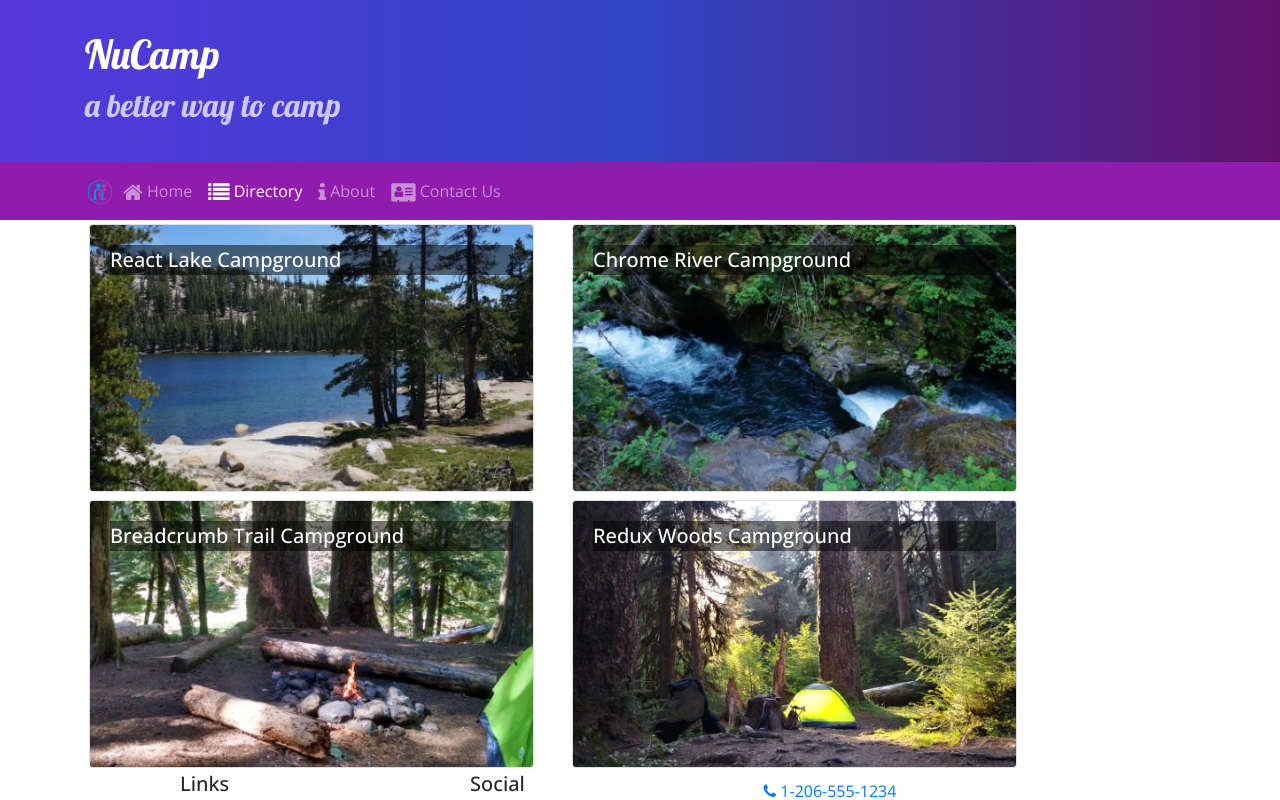
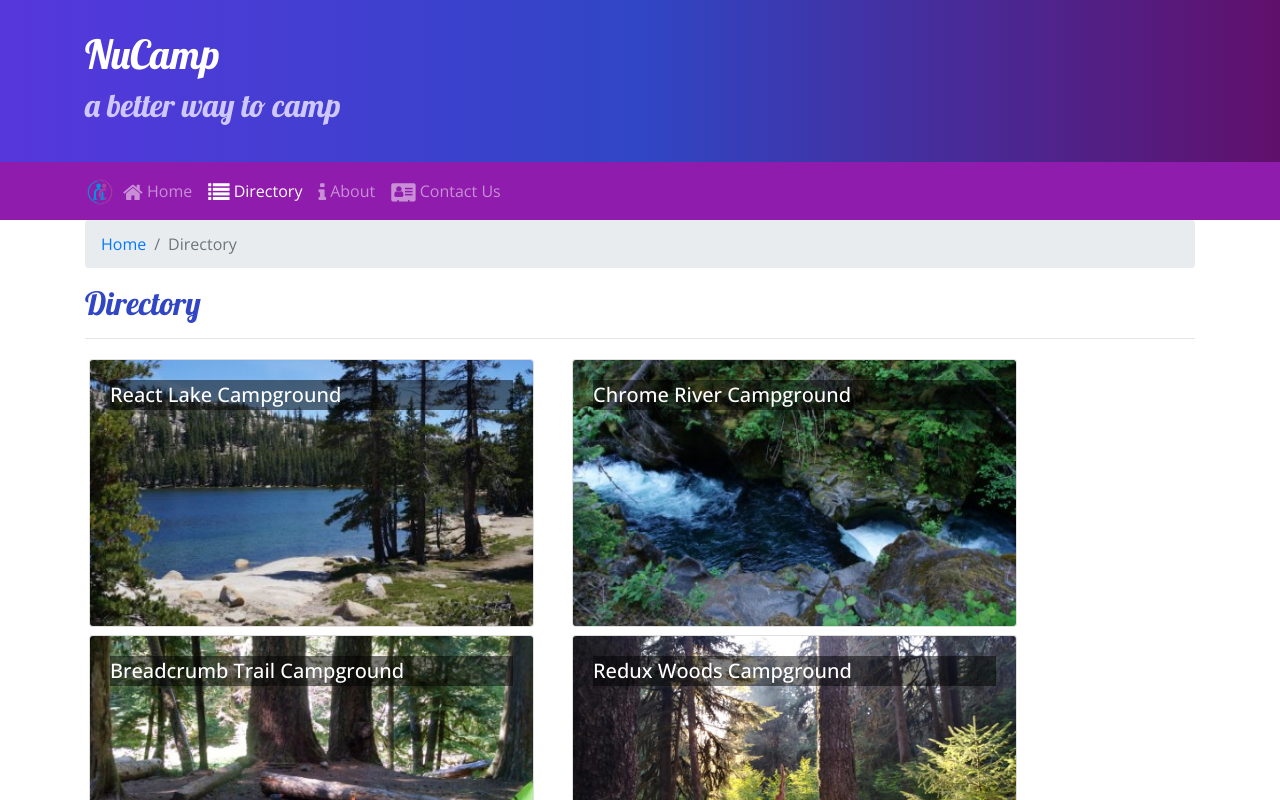
Before and after one commit to sharon-f-lewis/nucampsite-react, a React (Create React App) app: page /directory in a window 1280 px wide. Shown: the top 800 px of the page. Built offline with nearby package versions, Linux system fonts and the light colour scheme.

Commit message:
React Breadcrumbs

```diff
--- a/src/components/CampsiteInfoComponent.js
+++ b/src/components/CampsiteInfoComponent.js
@@ -1,5 +1,6 @@
 import React from 'react';
-import { Card, CardImg, CardText, CardBody, CardTitle } from 'reactstrap';
+import { Card, CardImg, CardText, CardBody, Breadcrumb, BreadcrumbItem } from 'reactstrap';
+import { Link } from 'react-router-dom';
 
 
 function RenderCampsite({campsite}) {
@@ -8,7 +9,6 @@
       <Card>
         <CardImg top src={campsite.image} alt={campsite.name} />
         <CardBody>
-          <CardTitle>{campsite.name}</CardTitle>
           <CardText>{campsite.description}</CardText>
         </CardBody>
       </Card>
@@ -43,6 +43,17 @@
     return (
       <div className="container">
         <div className="row">
+          <div className="col">
+            <Breadcrumb>
+              <BreadcrumbItem><Link to="/directory">Directory</Link></BreadcrumbItem>
+              <BreadcrumbItem active>{props.campsite.name}</BreadcrumbItem>
+            </Breadcrumb>
+            <h2>{props.campsite.name}</h2>
+            <hr />
+          </div>
+        </div>
+
+        <div className="row">
           <RenderCampsite campsite={props.campsite} />
           <RenderComments comments={props.comments} />
         </div>
--- a/src/components/ContactComponent.js
+++ b/src/components/ContactComponent.js
@@ -1,10 +1,16 @@
 import React from 'react';
+import { Breadcrumb, BreadcrumbItem } from 'reactstrap';
+import { Link } from 'react-router-dom';
 
 function Contact(props) {
   return (
     <div className="container">
       <div className="row">
         <div className="col">
+          <Breadcrumb>
+            <BreadcrumbItem><Link to="/home">Home</Link></BreadcrumbItem>
+            <BreadcrumbItem active>Contact Us</BreadcrumbItem>
+          </Breadcrumb>
           <h2>Contact Us</h2>
           <hr />
         </div>
--- a/src/components/DirectoryComponent.js
+++ b/src/components/DirectoryComponent.js
@@ -1,5 +1,5 @@
 import React from 'react';
-import { Card, CardImg, CardImgOverlay, CardTitle } from 'reactstrap';
+import { Card, CardImg, CardImgOverlay, CardTitle, Breadcrumb, BreadcrumbItem } from 'reactstrap';
 import { Link } from 'react-router-dom';
 
 function RenderDirectoryItem({campsite}) {
@@ -26,7 +26,19 @@
 
   return (
     <div className="container">
-      <div className="row">{directory}</div>
+      <div className="row">
+        <div className="col">
+          <Breadcrumb>
+            <BreadcrumbItem><Link to="/home">Home</Link></BreadcrumbItem>
+            <BreadcrumbItem active>Directory</BreadcrumbItem>
+          </Breadcrumb>
+          <h2>Directory</h2>
+          <hr />
+        </div>
+      </div>
+      <div className="row">
+        {directory}
+      </div>
     </div>
   );
 }
```
